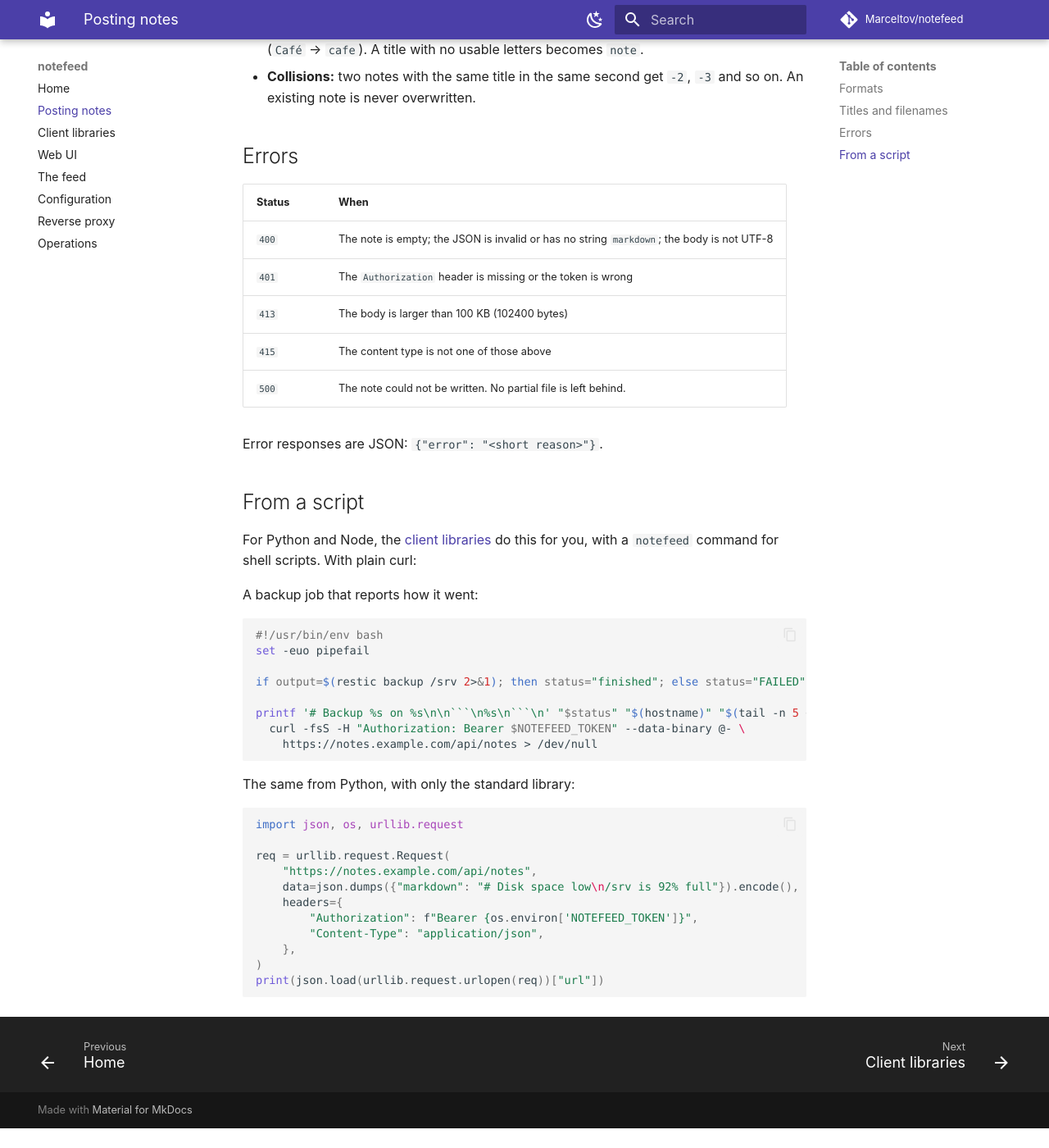
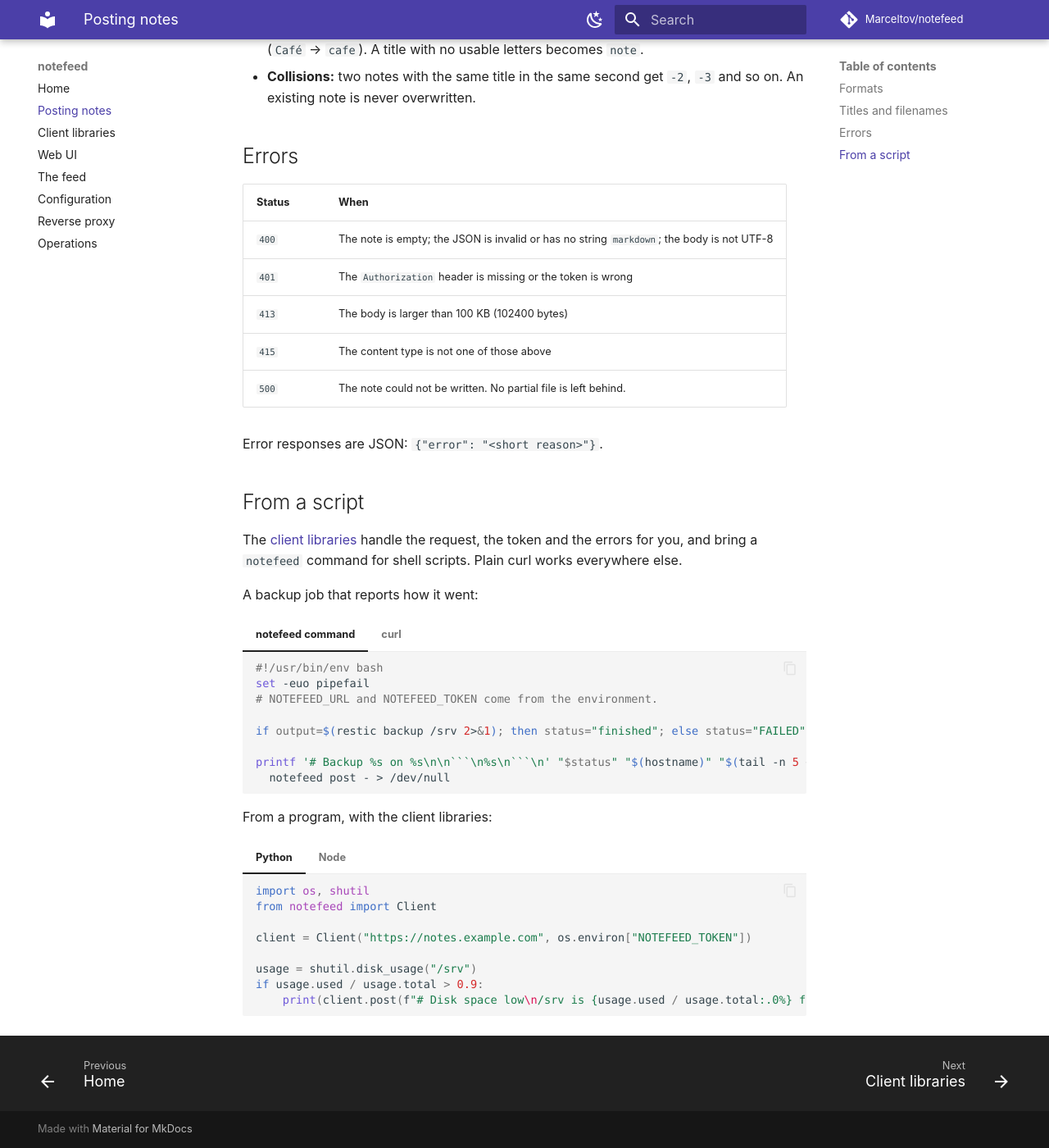
Before and after one commit to Marceltov/notefeed, an MkDocs documentation site: the page built from docs/posting.md, in a window 1280 px wide and 1400 px high, scrolled down 1211 px. Shown: the whole window at 82% size. Built offline with MkDocs 1.6.1 and Material for MkDocs 9.7.7, drawn with Linux system fonts in a browser that asks for light colours; some web fonts are replaced; comment, search, counter and statistics services are not loaded; before the commit the page ends 2587 px from its top, so only the background shows below that.

Commit message:
docs: script examples use the client libraries instead of raw API calls
Co-Authored-By: Claude Opus 5.5 <noreply@anthropic.com>
Claude-Session: https://claude.ai/code/session_017e9X5QuG7hmoJ1QTyMJJ4x

````diff
--- a/docs/posting.md
+++ b/docs/posting.md
@@ -57,33 +57,60 @@ Error responses are JSON: `{"error": "<short reason>"}`.
 
 ## From a script
 
-For Python and Node, the [client libraries](clients.md) do this for you, with a `notefeed` command for shell scripts. With plain curl:
+The [client libraries](clients.md) handle the request, the token and the errors for you, and bring a `notefeed` command for shell scripts. Plain curl works everywhere else.
 
 A backup job that reports how it went:
 
-```sh
-#!/usr/bin/env bash
-set -euo pipefail
+=== "notefeed command"
 
-if output=$(restic backup /srv 2>&1); then status="finished"; else status="FAILED"; fi
+    ```sh
+    #!/usr/bin/env bash
+    set -euo pipefail
+    # NOTEFEED_URL and NOTEFEED_TOKEN come from the environment.
 
-printf '# Backup %s on %s\n\n```\n%s\n```\n' "$status" "$(hostname)" "$(tail -n 5 <<<"$output")" |
-  curl -fsS -H "Authorization: Bearer $NOTEFEED_TOKEN" --data-binary @- \
-    https://notes.example.com/api/notes > /dev/null
-```
+    if output=$(restic backup /srv 2>&1); then status="finished"; else status="FAILED"; fi
 
-The same from Python, with only the standard library:
+    printf '# Backup %s on %s\n\n```\n%s\n```\n' "$status" "$(hostname)" "$(tail -n 5 <<<"$output")" |
+      notefeed post - > /dev/null
+    ```
 
-```python
-import json, os, urllib.request
+=== "curl"
 
-req = urllib.request.Request(
-    "https://notes.example.com/api/notes",
-    data=json.dumps({"markdown": "# Disk space low\n/srv is 92% full"}).encode(),
-    headers={
-        "Authorization": f"Bearer {os.environ['NOTEFEED_TOKEN']}",
-        "Content-Type": "application/json",
-    },
-)
-print(json.load(urllib.request.urlopen(req))["url"])
-```
+    ```sh
+    #!/usr/bin/env bash
+    set -euo pipefail
+
+    if output=$(restic backup /srv 2>&1); then status="finished"; else status="FAILED"; fi
+
+    printf '# Backup %s on %s\n\n```\n%s\n```\n' "$status" "$(hostname)" "$(tail -n 5 <<<"$output")" |
+      curl -fsS -H "Authorization: Bearer $NOTEFEED_TOKEN" --data-binary @- \
+        https://notes.example.com/api/notes > /dev/null
+    ```
+
+From a program, with the client libraries:
+
+=== "Python"
+
+    ```python
+    import os, shutil
+    from notefeed import Client
+
+    client = Client("https://notes.example.com", os.environ["NOTEFEED_TOKEN"])
+
+    usage = shutil.disk_usage("/srv")
+    if usage.used / usage.total > 0.9:
+        print(client.post(f"# Disk space low\n/srv is {usage.used / usage.total:.0%} full").url)
+    ```
+
+=== "Node"
+
+    ```js
+    import { statfs } from "node:fs/promises";
+    import { Client } from "notefeed";
+
+    const client = new Client({ url: "https://notes.example.com", token: process.env.NOTEFEED_TOKEN });
+
+    const fs = await statfs("/srv");
+    const used = 1 - fs.bavail / fs.blocks;
+    if (used > 0.9) console.log((await client.post(`# Disk space low\n/srv is ${Math.round(used * 100)}% full`)).url);
+    ```
````
